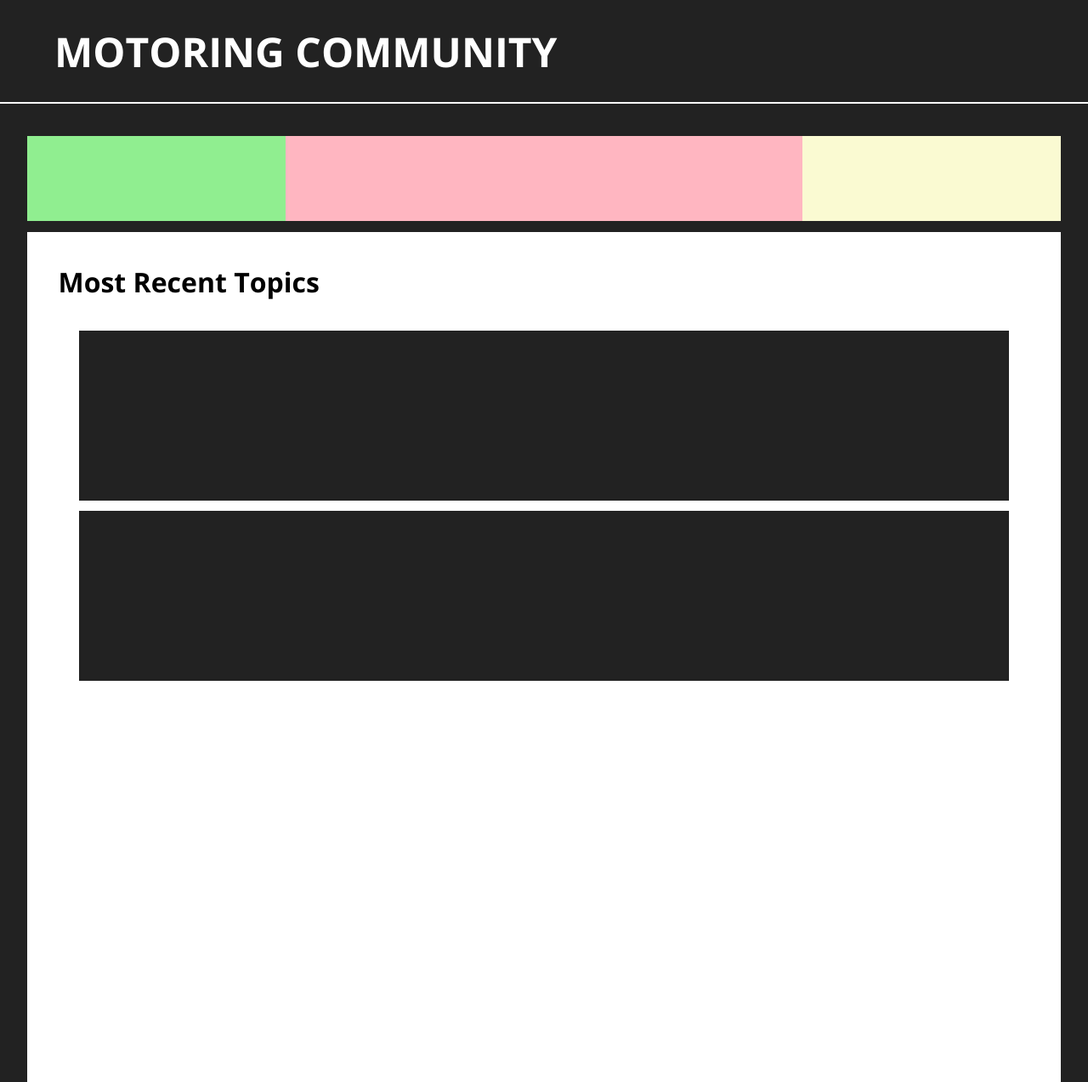
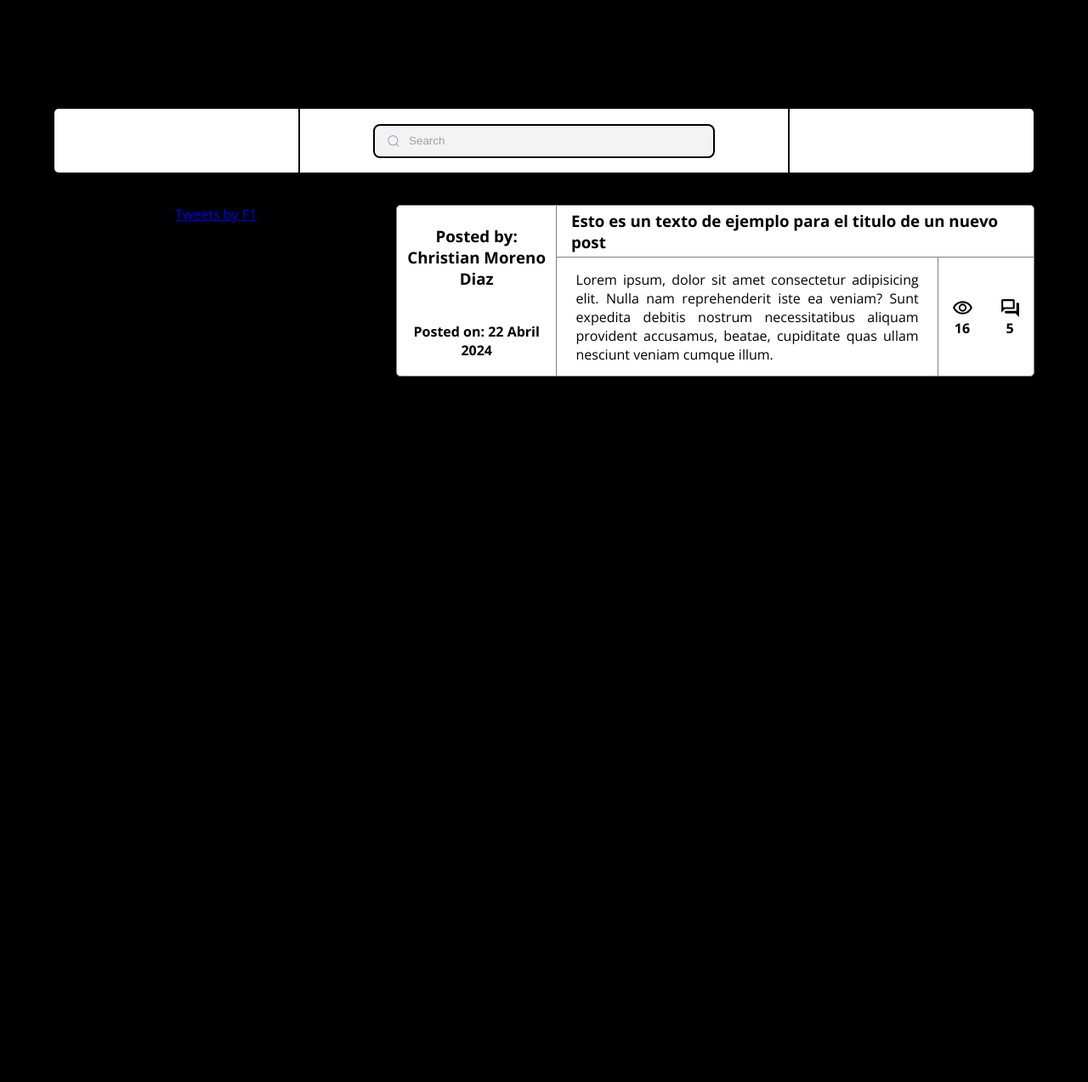
Before and after one commit to Chriiis85/TFG-DAW-2024, a PHP site: page /forum.html in a window 1280 px wide. Shown: the whole page at 85% size. After the commit the page ends 443 px from the top, so only its background shows below. Run offline with PHP 8.4, Linux system fonts and the light colour scheme; some libraries are stand-ins or nearby versions.

Commit message:
ForoPrueba

```diff
--- a/CSS/forum.css
+++ b/CSS/forum.css
@@ -5,94 +5,304 @@
   height: 100vh;
   margin: 0;
   overflow-x: hidden;
-    background-color: #222222;
   font-family: "Open Sans", sans-serif;
-  }
 
-.header{
-    width: 100%;
-    height: 15%;
-    margin-bottom: 3%;
-    display: flex;
-    align-items: center;
-    justify-content: flex-start;
-    background-color: #222222;
-    border-bottom: 2px solid white;
-}
-
-.header>h1{
-    margin: 0;
-    margin-left: 5%;
-    font-size: 3em;
-    color: white;
-}
-
-.footer{
-    width: 100%;
-    height: 25%;
-    margin-top: 3%;
-    background-color: #222222;
-    border-top: 2px solid white;
+  /**/
+  background-color: black;
 }
 
 /*----------------------------------------------------------------------MAIN------------------------------------------------------------------*/
 .main {
   width: 100%;
+  padding-top: 10%;
+  padding-bottom: 5%;
   display: flex;
   align-items: center;
   justify-content: center;
   flex-direction: column;
 }
 
-  .main-bar{
-    width: 95%;
-    height: 100px;
-    margin-bottom: 1%;
+.main-bar {
+  width: 90%;
+  height: 75px;
   display: flex;
   align-items: center;
   justify-content: center;
   flex-direction: row;
+  border-radius: 5px;
   background-color: white;
+  margin-bottom: 3%;
+  box-shadow: rgba(0, 0, 0, 0.16) 0px 3px 6px, rgba(0, 0, 0, 0.23) 0px 3px 6px;
 }
 
-  .main-bar-div-new{
+.main-bar-new {
   width: 25%;
   height: 100%;
-    background-color: lightgreen;
+  display: flex;
+  align-items: center;
+  justify-content: center;
+  border-top-left-radius: 5px;
+  border-bottom-left-radius: 5px;
 }
 
-  .main-bar-div-search{
+.main-bar-search {
   width: 50%;
   height: 100%;
-    background-color: lightpink;
+  display: flex;
+  align-items: center;
+  justify-content: center;
+  border-left: 2px solid black;
+  border-right: 2px solid black;
 }
 
-  .main-bar-div-sort{
+.main-bar-filter {
   width: 25%;
   height: 100%;
-    background-color: lightgoldenrodyellow;
+  display: flex;
+  align-items: center;
+  justify-content: center;
+  border-top-right-radius: 5px;
+  border-bottom-right-radius: 5px;
 }
 
-  .main-content{
-    width: 95%;
-    height: 1000px;
-    background-color: white;
+.main-content {
+  width: 90%;
+  display: flex;
+  align-items: flex-start;
+  justify-content: space-between;
+  flex-direction: row;
 }
 
-  .main-content-title{
-    font-size: 2em;
-    margin: 0;
-    margin: 3%;
+.main-content1 {
+  width: 33%;
+  display: flex;
+  align-items: center;
+  justify-content: center;
 }
 
-  .topic-card{
-    width: 90%;
+.main-content2 {
+  width: 65%;
+  display: flex;
+  align-items: center;
+  justify-content: center;
+  flex-direction: column;
+  background-color: #0d0c22;
+}
+
+.post-card {
+  width: 100%;
   height: 200px;
-    margin-left: 5%;
-    margin-bottom: 1%;
   display: flex;
   align-items: center;
   justify-content: center;
   flex-direction: row;
-    background-color: #222222;
+  transition: 0.3s;
+  border-radius: 5px;
+  background-color: white;
+  border: 1px solid gray;
 }
+
+.post-card:hover {
+  cursor: pointer;
+  transform: scale(0.98);
+}
+
+.post-card-1 {
+  width: 25%;
+  height: 100%;
+  display: flex;
+  align-items: center;
+  justify-content: space-evenly;
+  text-align: center;
+  flex-direction: column;
+  border-right: 1px solid gray;
+}
+
+.post-card-1 > p {
+  font-weight: bold;
+}
+
+.post-card-1 > p,
+h1 {
+  padding-left: 3%;
+  padding-right: 3%;
+}
+
+.post-card-2 {
+  width: 75%;
+  height: 100%;
+}
+
+.post-card-3 {
+  width: 100%;
+  height: 30%;
+  display: flex;
+  align-items: center;
+  justify-content: flex-start;
+  border-bottom: 1px solid gray;
+}
+
+.post-card-3 > h1 {
+  margin: 0;
+  padding-left: 3%;
+}
+
+.post-card-4 {
+  width: 100%;
+  height: 70%;
+  display: flex;
+  align-items: center;
+  justify-content: center;
+  flex-direction: row;
+}
+
+.post-card-5 {
+  width: 80%;
+  height: 100%;
+  display: flex;
+  align-items: center;
+  justify-content: center;
+  text-align: justify;
+  overflow: hidden;
+  border-right: 1px solid gray;
+}
+
+.post-card-5 > p {
+  padding: 5%;
+}
+
+.post-card-6 {
+  width: 20%;
+  height: 100%;
+  display: flex;
+  align-items: center;
+  justify-content: space-around;
+  flex-direction: row;
+  text-align: justify;
+}
+
+.post-card-views {
+  width: 40%;
+  height: 70%;
+  display: flex;
+  align-items: center;
+  justify-content: center;
+  flex-direction: column;
+}
+
+.post-card-views > img {
+  width: 25px;
+}
+
+.post-card-views > p {
+  margin: 0;
+  font-size: 1em;
+  font-weight: bold;
+}
+
+.post-card-msg {
+  width: 40%;
+  height: 70%;
+  display: flex;
+  align-items: center;
+  justify-content: center;
+  flex-direction: column;
+}
+
+.post-card-msg > img {
+  width: 25px;
+}
+
+.post-card-msg > p {
+  margin: 0;
+  font-size: 1em;
+  font-weight: bold;
+}
+
+/*PAGINACION*/
+.pagination {
+  /* Estilos para la paginación */
+  margin-top: 10px;
+}
+.pagination button {
+  /* Estilos para los botones de paginación */
+  padding: 5px 10px;
+  margin: 0 2px;
+  cursor: pointer;
+}
+
+/*Buttons*/
+.buttons {
+  background-color: white;
+  border-radius: 4px;
+  border-style: none;
+  box-sizing: border-box;
+  color: black;
+  cursor: pointer;
+  display: inline-block;
+  font-family: "Farfetch Basis", "Helvetica Neue", Arial, sans-serif;
+  font-size: 1em;
+  font-weight: 700;
+  line-height: 1.5;
+  margin: 0;
+  max-width: none;
+  min-height: 44px;
+  min-width: 10px;
+  outline: none;
+  overflow: hidden;
+  padding: 9px 20px 8px;
+  position: relative;
+  text-align: center;
+  text-transform: none;
+  user-select: none;
+  -webkit-user-select: none;
+  touch-action: manipulation;
+  width: 150px;
+}
+
+.buttons:hover,
+.buttons:focus {
+  opacity: 0.75;
+}
+
+.group {
+  display: flex;
+  line-height: 50px;
+  align-items: center;
+  position: relative;
+  width: 70%;
+}
+
+.input {
+  width: 100%;
+  height: 40px;
+  line-height: 28px;
+  padding: 0 1rem;
+  padding-left: 2.5rem;
+  border: 2px solid black;
+  border-radius: 8px;
+  outline: none;
+  background-color: #f3f3f4;
+  color: #0d0c22;
+  transition: 0.3s ease;
+}
+
+.input::placeholder {
+  color: #9e9ea7;
+}
+
+.input:focus,
+input:hover {
+  outline: none;
+  border-color: rgba(0, 48, 73, 0.4);
+  background-color: #fff;
+  box-shadow: 0 0 0 4px rgb(0 48 73 / 10%);
+}
+
+.icon {
+  position: absolute;
+  left: 1rem;
+  fill: #9e9ea7;
+  width: 1rem;
+  height: 1rem;
+}
--- a/forum.html
+++ b/forum.html
@@ -1,29 +1,89 @@
 <!DOCTYPE html>
 <html lang="en">
   <head>
-    <meta charset="UTF-8">
-    <meta name="viewport" content="width=device-width, initial-scale=1.0">
+    <meta charset="UTF-8" />
+    <meta name="viewport" content="width=device-width, initial-scale=1.0" />
     <title>Motoring Community - Forum</title>
-    <link rel="stylesheet" href="CSS/forum.css">
+    <!-- Link al archivo CSS -->
   </head>
   <body>
-    <header class="header">
-        <h1>MOTORING COMMUNITY</h1>
-    </header>
+    <?php
+    include "header.php";
+    ?>
+    <link rel="stylesheet" href="CSS/forum.css" />
+
     <section class="main">
       <article class="main-bar">
-            <div class="main-bar-div-new"></div>
-            <div class="main-bar-div-search"></div>
-            <div class="main-bar-div-sort"></div>
+        <div class="main-bar-new"></div>
+        <div class="main-bar-search">
+          <div class="group">
+            <svg viewBox="0 0 24 24" aria-hidden="true" class="icon">
+              <g>
+                <path
+                  d="M21.53 20.47l-3.66-3.66C19.195 15.24 20 13.214 20 11c0-4.97-4.03-9-9-9s-9 4.03-9 9 4.03 9 9 9c2.215 0 4.24-.804 5.808-2.13l3.66 3.66c.147.146.34.22.53.22s.385-.073.53-.22c.295-.293.295-.767.002-1.06zM3.5 11c0-4.135 3.365-7.5 7.5-7.5s7.5 3.365 7.5 7.5-3.365 7.5-7.5 7.5-7.5-3.365-7.5-7.5z"
+                ></path>
+              </g>
+            </svg>
+            <input class="input" type="search" placeholder="Search" />
+          </div>
+        </div>
+        <div class="main-bar-filter"></div>
       </article>
       <article class="main-content">
-            <h1 class="main-content-title">Most Recent Topics</h1>
-            <div class="topic-card">
-                <div class="topic-card-description"></div>
+        <div class="main-content1">
+          <a
+            class="twitter-timeline"
+            data-lang="en"
+            data-width="100%"
+            data-height="1200px"
+            href="https://twitter.com/F1?ref_src=twsrc%5Etfw"
+            >Tweets by F1</a
+          >
+          <script
+            async
+            src="https://platform.twitter.com/widgets.js"
+            charset="utf-8"
+          ></script>
         </div>
-            <div class="topic-card"></div>
+        <div class="main-content2">
+          <div class="post-card">
+            <div class="post-card-1">
+              <h1>Posted by: Christian Moreno Diaz</h1>
+              <p>Posted on: 22 Abril 2024</p>
+            </div>
+            <div class="post-card-2">
+              <div class="post-card-3">
+                <h1>
+                  Esto es un texto de ejemplo para el titulo de un nuevo post
+                </h1>
+              </div>
+              <div class="post-card-4">
+                <div class="post-card-5">
+                  <p>
+                    Lorem ipsum, dolor sit amet consectetur adipisicing elit.
+                    Nulla nam reprehenderit iste ea veniam? Sunt expedita
+                    debitis nostrum necessitatibus aliquam provident accusamus,
+                    beatae, cupiditate quas ullam nesciunt veniam cumque illum.
+                  </p>
+                </div>
+                <div class="post-card-6">
+                  <div class="post-card-views">
+                    <img src="Images/view.svg" alt="" />
+                    <p>16</p>
+                  </div>
+                  <div class="post-card-msg">
+                    <img src="Images/msg.svg" alt="" />
+                    <p>5</p>
+                  </div>
+                </div>
+              </div>
+            </div>
+          </div>
+        </div>
       </article>
+      <div class="pagination"></div>
     </section>
+    <!-- Sección de pie de página -->
     <?php
     include "footer.php";
     ?>
```
Also changed, not shown: Images/Hypercar_2021_Vue_droite.png (deleted), Images/msg.svg (added), Images/porsche.gif (deleted), Images/view.svg (added). Lines whose indentation alone changed are shown as unchanged.
